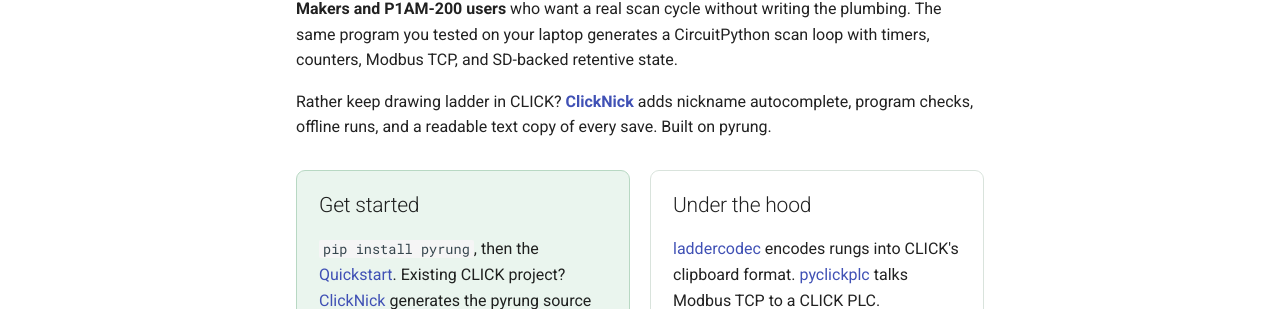
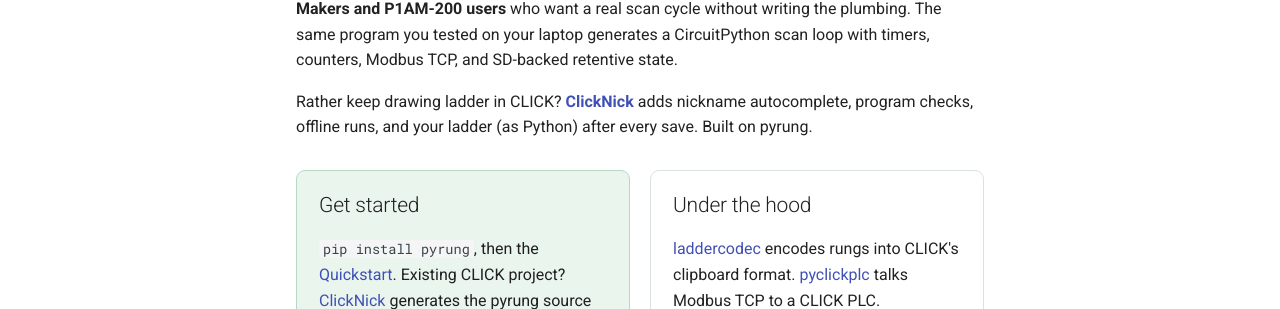
Before and after one commit to ssweber/ssweber.github.io, an MkDocs documentation site: the page built from docs/index.md, in a window 1280 px wide and 900 px high, scrolled down 912 px. Shown: the part 382-691 px from the top of the window. Built offline with MkDocs 1.6.1 and Material for MkDocs 9.7.7, drawn with Linux system fonts in a browser that asks for light colours; comment, search, counter and statistics services are not loaded.

Commit message:
docs(site): say 'your ladder as Python after every save' for ClickNick
Co-Authored-By: Claude Fable 5.1 <noreply@anthropic.com>

```diff
--- a/docs/index.md
+++ b/docs/index.md
@@ -75,7 +75,7 @@ CLICK PLCs ship with no simulator, no version control beyond copies of a `.ckp`,
 
 **Makers and P1AM-200 users** who want a real scan cycle without writing the plumbing. The same program you tested on your laptop generates a CircuitPython scan loop with timers, counters, Modbus TCP, and SD-backed retentive state.
 
-Rather keep drawing ladder in CLICK? **[ClickNick](https://pyrung.com/clicknick/)** adds nickname autocomplete, program checks, offline runs, and a readable text copy of every save. Built on pyrung.
+Rather keep drawing ladder in CLICK? **[ClickNick](https://pyrung.com/clicknick/)** adds nickname autocomplete, program checks, offline runs, and your ladder (as Python) after every save. Built on pyrung.
 
 <div class="visitor-paths" markdown>
 <div class="visitor-path visitor-path--primary" markdown>
```
Also changed, not shown: docs/overview.md (+1 -1 lines).
